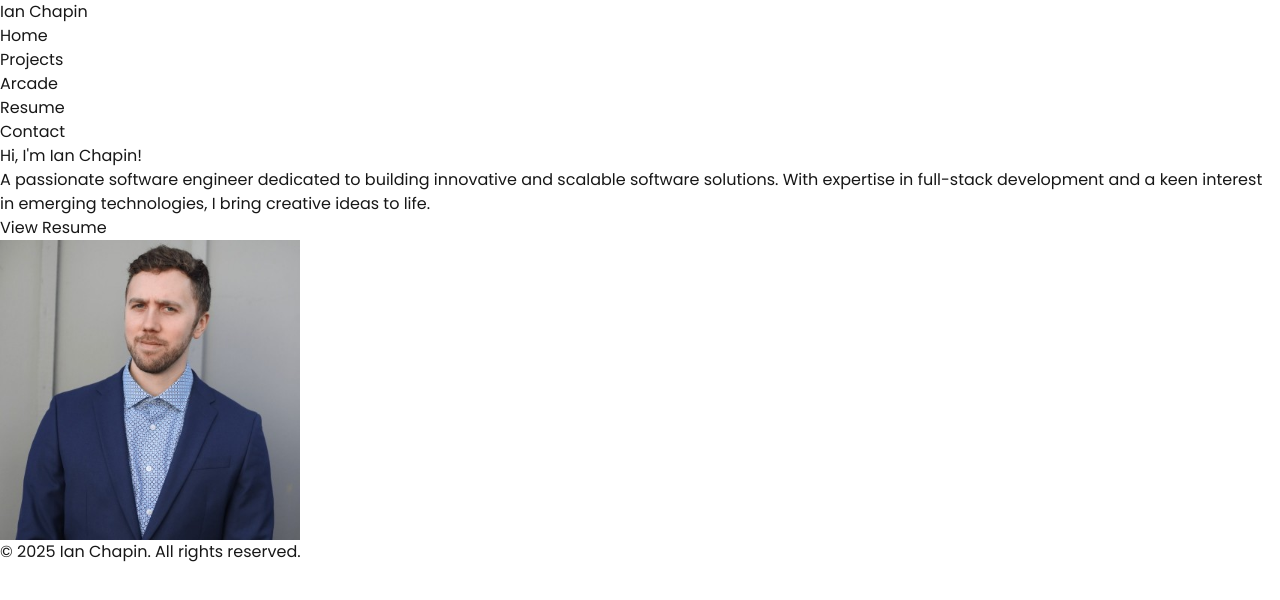
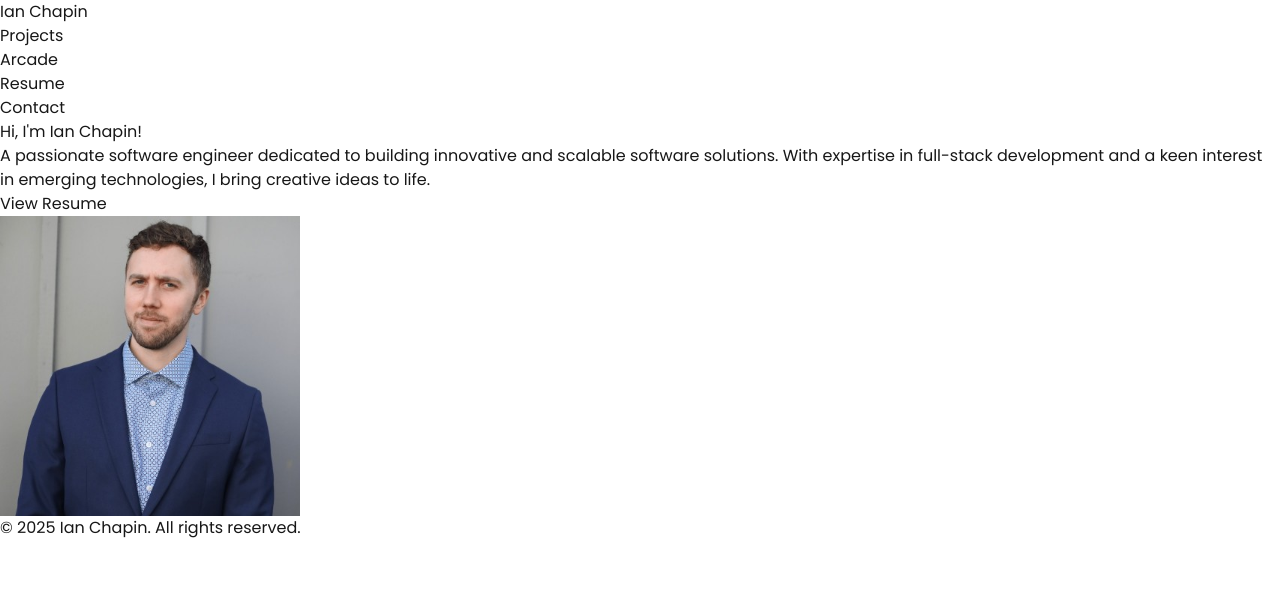
Before and after one commit to ianchapin/ianchapin, a Next.js app: page / in a window 1280 px wide. Shown: the top 600 px of the page. Built offline with nearby package versions, Linux system fonts and the light colour scheme.

Commit message:
Made the top nav exclude home navigation

```diff
--- a/src/app/arcade/page.tsx
+++ b/src/app/arcade/page.tsx
@@ -9,6 +9,9 @@ const Arcade: React.FC = () => {
         <h1 className="text-4xl font-bold text-center mb-12">
           Arcade
         </h1>
+        <p className="text-lg text-center mb-12">
+          A collection of fun and nostalgic games with unique twists—crafted with passion by a gaming enthusiast.
+        </p>
         <div className="grid grid-cols-1 md:grid-cols-2 gap-10">
           {/* Asteroids Card */}
           <Link href="/arcade/asteroids">
--- a/src/app/layout.tsx
+++ b/src/app/layout.tsx
@@ -35,13 +35,6 @@ export default function RootLayout({
               </div>
               <nav>
                 <ul className="flex space-x-6">
-                  <li>
-                    <Link
-                      href="/"
-                      className="text-gray-300 hover:text-white transition-colors">
-                      Home
-                    </Link>
-                  </li>
                   <li>
                     <Link
                       href="/projects"
```
